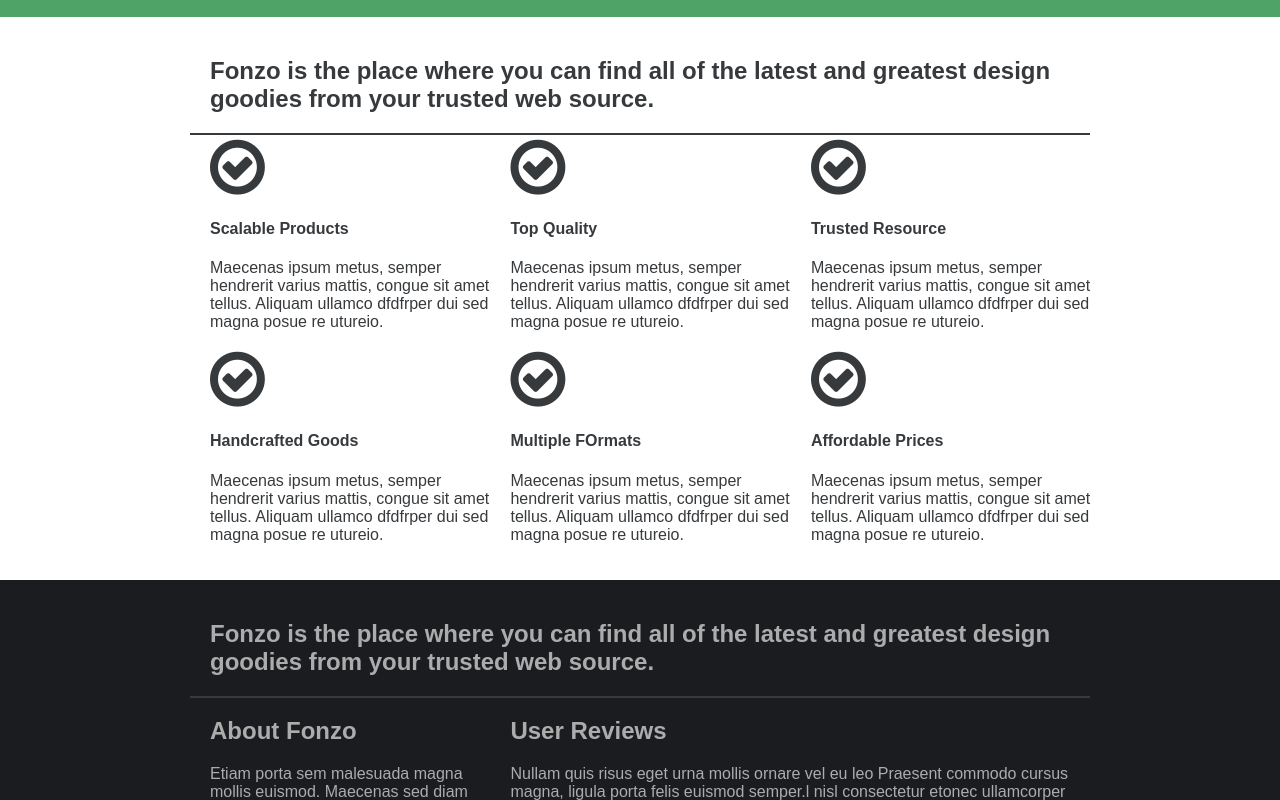
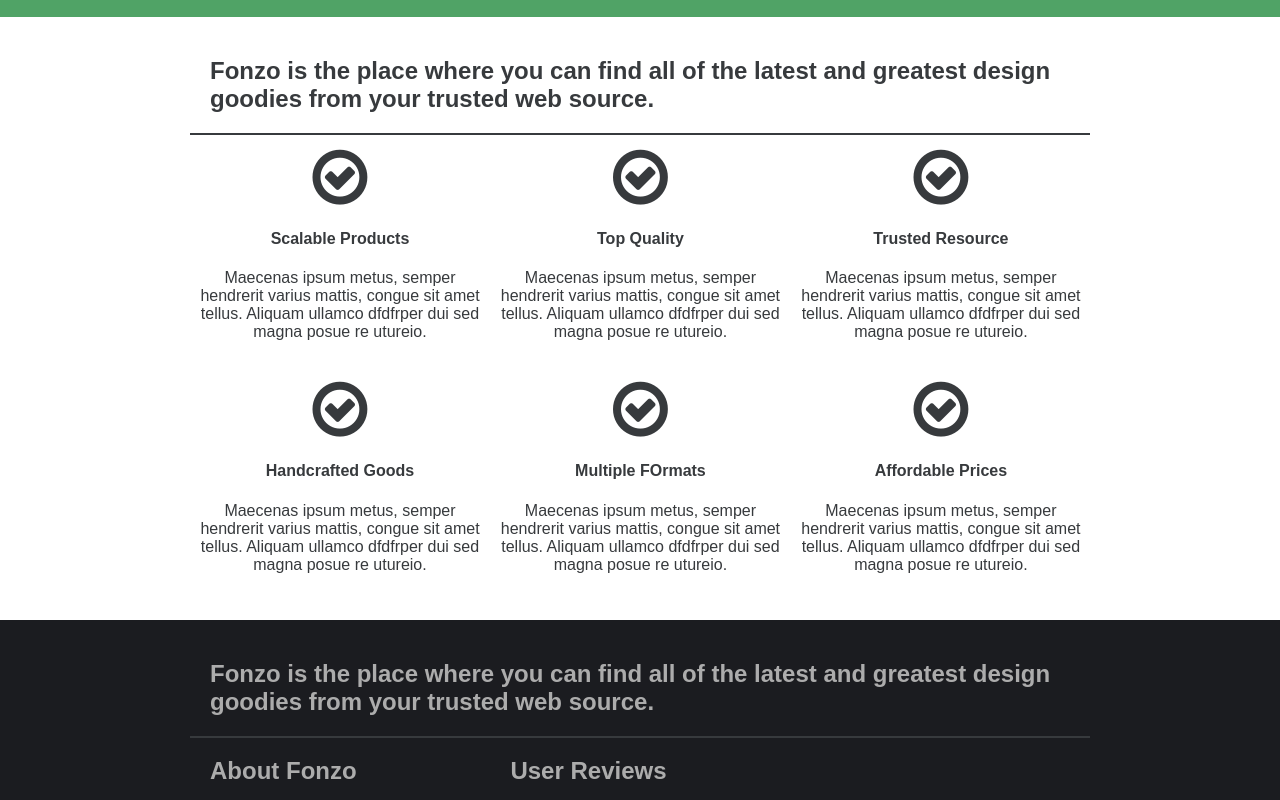
Before and after one commit to wellsDev/psd2page, a website: page index.html in a window 1280 px wide. Shown: the part 625-1425 px from the top of the page. Drawn offline with Linux system fonts and the light colour scheme.

Commit message:
Features CSS to center

```diff
--- a/assets/sass/_main.sass
+++ b/assets/sass/_main.sass
@@ -59,6 +59,11 @@
         border: none
   .selector
 
+section#features
+  .feature
+    text-align: center
+    padding: 10px
+
 footer
   h1
     font-size: 1.75rem
--- a/index.html
+++ b/index.html
@@ -51,51 +51,45 @@
             <h2>Fonzo is the place where you can find all of the latest and greatest design
 goodies from your trusted web source.</h2>
           </div>
-          <div class="col col--4-of-12 col--m-2-of-4 col--s-4-of-4">
+          <div class="col col--4-of-12 col--m-2-of-4 col--s-4-of-4 feature">
             <i class="fa fa-4x fa-check-circle-o"></i>
             <h4>Scalable Products</h4>
-            <p>
-              Maecenas ipsum metus, semper hendrerit varius mattis, congue sit amet tellus. Aliquam ullamco dfdfrper dui
+            <p>Maecenas ipsum metus, semper hendrerit varius mattis, congue sit amet tellus. Aliquam ullamco dfdfrper dui
 sed magna posue re utureio.
             </p>
           </div>
-          <div class="col col--4-of-12 col--m-2-of-4 col--s-4-of-4">
+          <div class="col col--4-of-12 col--m-2-of-4 col--s-4-of-4 feature">
             <i class="fa fa-4x fa-check-circle-o"></i>
             <h4>Top Quality</h4>
-            <p>
-              Maecenas ipsum metus, semper hendrerit varius mattis, congue sit amet tellus. Aliquam ullamco dfdfrper dui
+            <p>Maecenas ipsum metus, semper hendrerit varius mattis, congue sit amet tellus. Aliquam ullamco dfdfrper dui
 sed magna posue re utureio.
             </p>
           </div>
-          <div class="col col--4-of-12 col--m-2-of-4 col--s-4-of-4">
+          <div class="col col--4-of-12 col--m-2-of-4 col--s-4-of-4 feature">
             <i class="fa fa-4x fa-check-circle-o"></i>
             <h4>Trusted Resource</h4>
-            <p>
-              Maecenas ipsum metus, semper hendrerit varius mattis, congue sit amet tellus. Aliquam ullamco dfdfrper dui
+            <p>Maecenas ipsum metus, semper hendrerit varius mattis, congue sit amet tellus. Aliquam ullamco dfdfrper dui
 sed magna posue re utureio.
             </p>
           </div>
-          <div class="col col--4-of-12 col--m-2-of-4 col--s-4-of-4">
+          <div class="col col--4-of-12 col--m-2-of-4 col--s-4-of-4 feature">
             <i class="fa fa-4x fa-check-circle-o"></i>
             <h4>Handcrafted Goods</h4>
-            <p>
-              Maecenas ipsum metus, semper hendrerit varius mattis, congue sit amet tellus. Aliquam ullamco dfdfrper dui
+            <p>Maecenas ipsum metus, semper hendrerit varius mattis, congue sit amet tellus. Aliquam ullamco dfdfrper dui
 sed magna posue re utureio.
             </p>
           </div>
-          <div class="col col--4-of-12 col--m-2-of-4 col--s-4-of-4">
+          <div class="col col--4-of-12 col--m-2-of-4 col--s-4-of-4 feature">
             <i class="fa fa-4x fa-check-circle-o"></i>
             <h4>Multiple FOrmats</h4>
-            <p>
-              Maecenas ipsum metus, semper hendrerit varius mattis, congue sit amet tellus. Aliquam ullamco dfdfrper dui
+            <p>Maecenas ipsum metus, semper hendrerit varius mattis, congue sit amet tellus. Aliquam ullamco dfdfrper dui
 sed magna posue re utureio.
             </p>
           </div>
-          <div class="col col--4-of-12 col--m-2-of-4 col--s-4-of-4">
+          <div class="col col--4-of-12 col--m-2-of-4 col--s-4-of-4 feature">
             <i class="fa fa-4x fa-check-circle-o"></i>
             <h4>Affordable Prices</h4>
-            <p>
-              Maecenas ipsum metus, semper hendrerit varius mattis, congue sit amet tellus. Aliquam ullamco dfdfrper dui
+            <p>Maecenas ipsum metus, semper hendrerit varius mattis, congue sit amet tellus. Aliquam ullamco dfdfrper dui
 sed magna posue re utureio.
             </p>
           </div>
```
Also changed, not shown: assets/css/style.css.
